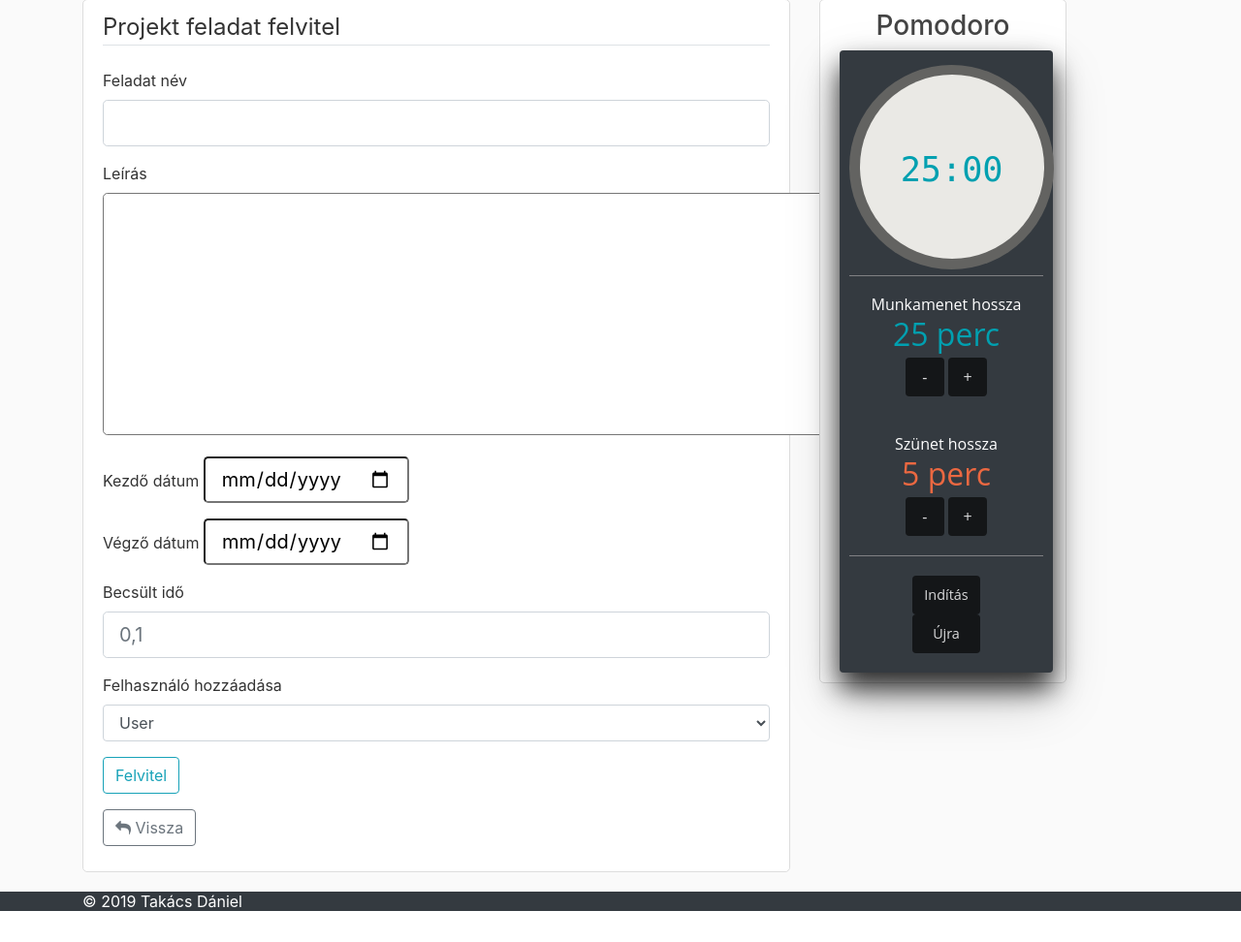
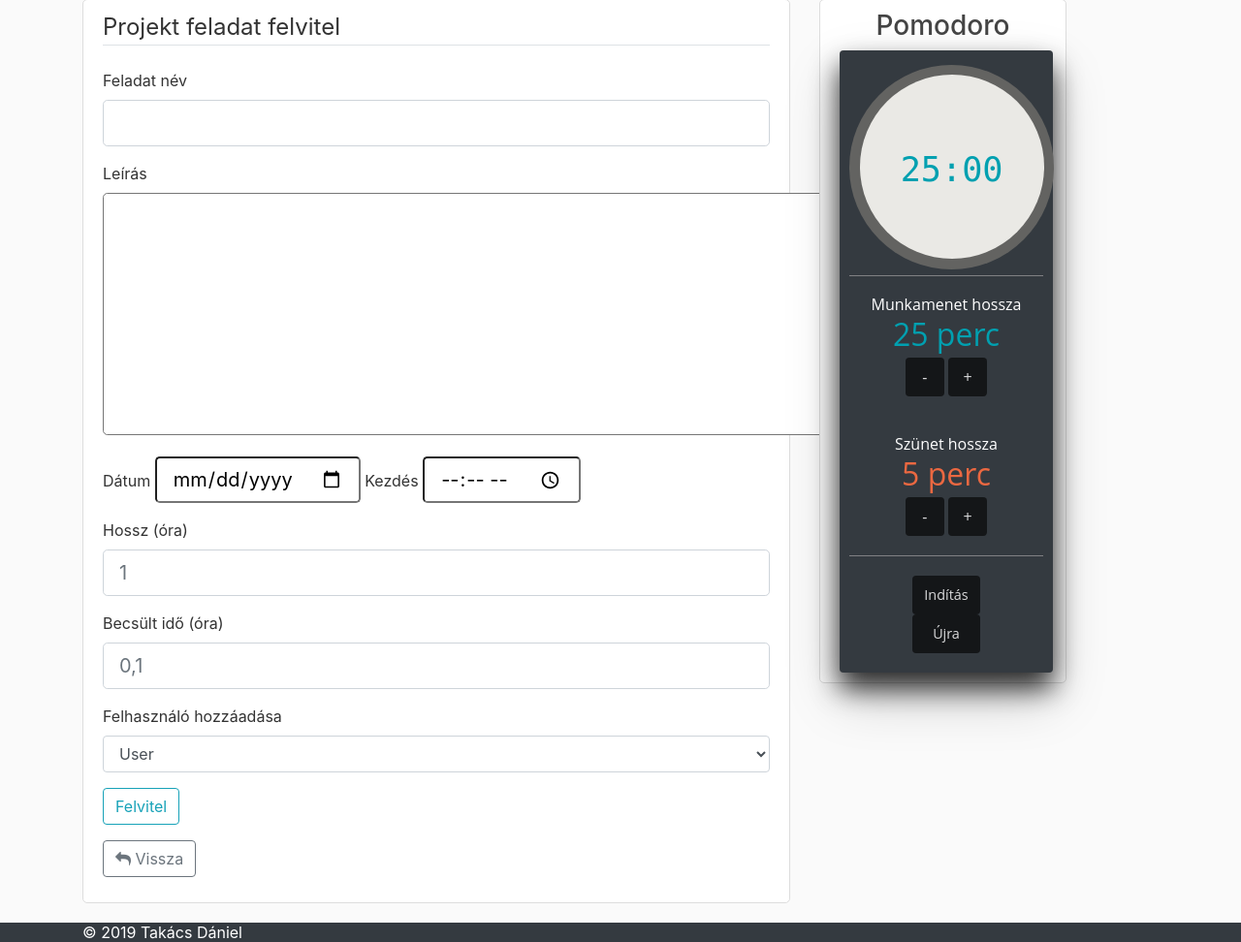
Before and after one commit to takiqt/projectManage, a Flask app: page /addProjectJob/1 in a window 1280 px wide. Shown: the part 80-1052 px from the top of the page at 97% size. Before the commit the page ends 1020 px from the top, so only its background shows below. Run offline with Flask 2, Linux system fonts and the light colour scheme; a user stored in the database is signed in; tables that the repository leaves empty hold one stand-in row (values such as "Sample post"); parts of the project's set-up code (start-up, migrations or seed data) failed here and were passed over; some libraries are stand-ins or nearby versions.

Commit message:
FF ˛#5b, #6a,b
11.05.

```diff
--- a/projectmanage/forms.py
+++ b/projectmanage/forms.py
@@ -1,6 +1,6 @@
 from flask_wtf import FlaskForm
-from wtforms import Form, StringField, FloatField, DateField, DateTimeField, IntegerField, SelectField, TextAreaField, PasswordField, SubmitField, BooleanField
-from wtforms.validators import DataRequired, Length, Email, EqualTo, ValidationError
+from wtforms import Form, StringField, FloatField, DateField, TimeField, IntegerField, SelectField, TextAreaField, PasswordField, SubmitField, BooleanField
+from wtforms.validators import DataRequired, Length, Email, EqualTo, ValidationError, NumberRange
 from wtforms.ext.sqlalchemy.fields import QuerySelectField
 
 class RegisterFrom(FlaskForm):
@@ -153,9 +153,16 @@ class AddProjectJobForm(FlaskForm):
                 ])
     description = TextAreaField('Leírás', validators=[DataRequired(message="Megadása kötelező!")])
     users = QuerySelectField('Felhasználó hozzáadása', allow_blank=False, get_label='fullName')
-    dateStart = DateField('Kezdő dátum', format='%Y-%m-%d', validators=[DataRequired(message="Megadása kötelező!")])
-    dateEnd = DateField('Végző dátum', format='%Y-%m-%d', validators=[DataRequired(message="Megadása kötelező!")])
-    estimatedTime = FloatField('Becsült idő', validators=[DataRequired(message="Megadása kötelező!")])
+    date = DateField('Dátum', format='%Y-%m-%d', validators=[DataRequired(message="Megadása kötelező!")])
+    start = TimeField('Kezdés', validators=[DataRequired(message="Megadása kötelező!")])
+    duration = IntegerField('Hossz', validators=[
+        DataRequired(message="Megadása kötelező!"),
+        NumberRange(min=1, message="Minimum 1-nek kell lennie!")
+        ])
+    estimatedTime = FloatField('Becsült idő', validators=[
+        DataRequired(message="Megadása kötelező!"),
+        NumberRange(min=1, message="Minimum 1-nek kell lennie!")
+        ])
     save = SubmitField('Felvitel')
 
 class AddProjectWorkTimeForm(FlaskForm):
--- a/projectmanage/routes.py
+++ b/projectmanage/routes.py
@@ -6,7 +6,7 @@ from projectmanage.models import User, Project, ProjectJob, ProjectJobLink, Proj
 from projectmanage.forms import *
 from projectmanage.functions import *
 from projectmanage.api import *
-from datetime import datetime
+from datetime import datetime, timedelta
 import pprint
 
 # ----
@@ -74,7 +74,7 @@ def addProject():
         [response]
     """
     form = AddProjectForm()
-    if form.validate_on_submit():
+    if form.validate_on_submit() and form.dateStart.data <= form.dateEnd.data:
         oldProject = Project.query.filter_by(name=form.name.data).first()
         if oldProject is not None:
             flash(f'{form.name.data} - Adott néven már van rögzített projekt!', 'danger')
@@ -98,6 +98,8 @@ def addProject():
             flash(f'Sikeres projekt felvitel!', 'success')
             return redirect(url_for('projects'))
     else:
+        if request.method == 'POST':
+            flash('Kezdésnek ({}) korábban kell lennie mint a Végzésnek ({})!'.format(form.dateStart.data, form.dateEnd.data), 'danger')
         data = {
             'form' : form,
             'modify' : False,
@@ -116,7 +118,12 @@ def projectData(projectId):
     Returns:
         [response]
     """
+
+
     project = Project.query.get_or_404(projectId)
+    if current_user.admin == False and project not in User.getUserVisibleProjects(current_user.id):
+        return redirect(url_for('projects'))
+
     sumHours = 0
     worktimesAll = []
     for job in project.projectJobs:
@@ -281,6 +288,8 @@ def projectLeaders(projectId):
         [response]
     """
     project = Project.query.get_or_404(projectId)
+    if current_user.id != project.creatorUserId:
+        return redirect(url_for('index'))
     form = AddProjectLeader()
     form.users.query = User.query.order_by(User.fullName).all()
 
@@ -311,6 +320,8 @@ def projectWorkers(projectId):
         [response]
     """
     project = Project.query.get_or_404(projectId)
+    if current_user.id != project.creatorUserId:
+        return redirect(url_for('index'))
     form = AddProjectWorker()
     form.users.query = User.query.order_by(User.fullName).all()
 
@@ -341,6 +352,7 @@ def deleteProjectLeader(projectId):
         [response]
     """
     project = Project.query.get_or_404(projectId)
+
     if current_user == project.creator:
         userId = request.form.get('delUserId')
         user = User.query.filter_by(id=userId).first()
@@ -384,19 +396,28 @@ def addProjectJob(projectId):
     Returns:
         [response]
     """
+    project = Project.query.get_or_404(projectId)
+    if current_user not in project.leaders:
+        return redirect(url_for('projects'))
     form = AddProjectJobForm()
     form.users.query = User.query.order_by(User.fullName).all()
     if form.validate_on_submit():
+        date = form.date.data
+        start = form.start.data
+        duration = form.duration.data
+        dateStart = datetime.combine(date, start)
+        dateEnd = dateStart + timedelta(hours=duration)
+
         projectJobData = {
             'name' : form.name.data,
             'description' : form.description.data,
+            'dateStart' : dateStart,
+            'dateEnd' : dateEnd,
             'estimatedTime' : form.estimatedTime.data,
-            'dateStart' : form.dateStart.data,
-            'dateEnd' : form.dateEnd.data,
+            'duration' : duration,
             'creatorUserId' : current_user.id,
             'workerUserId' : form.users.data.id,
             'projectId' : projectId,
-            'duration' : 10,
         }
         projectJob = ProjectJob(**projectJobData)
         db.session.add(projectJob)
@@ -517,6 +538,8 @@ def register():
     Returns:
         [response]
     """
+    if current_user.admin != True:
+        return redirect(url_for('index'))
     form = RegisterFrom()
     if form.validate_on_submit():
         oldUser = User.query.filter(or_(User.userName == form.userName.data, User.email == form.email.data)).first()
@@ -541,8 +564,6 @@ def register():
             flash(f'Felhasználó regisztrálva {form.userName.data}', 'success')
             return redirect(url_for('users'))
     else:
-        if current_user.admin != True:
-            return render_template('home.html')
         data = {
             'form' : form,
             'activeLink' : 'users',
@@ -587,7 +608,10 @@ def login():
         password = form.password.data
         remember = True if request.form.get('remember') else False
 
-        user = User.query.filter_by(userName=userName).first()
+        user = User.query.filter(and_(
+            User.userName == userName,
+            User.deleted == False
+        )).first()
 
         if user and bcrypt.check_password_hash(user.password, password):
             login_user(user, remember=remember)
@@ -751,7 +775,10 @@ def sendMessage(targetUserId, subject):
         [response]
     """
     form = SendMessageForm()
-    form.toUserId.query = User.query.filter(User.id!=current_user.id).order_by(User.fullName).all()
+    form.toUserId.query = User.query.filter(and_(
+        User.id != current_user.id,
+        User.deleted == False
+    )).order_by(User.fullName).all()
     if form.validate_on_submit() and form.toUserId.data.id != current_user.id:
         messageData = {
             'text' : form.text.data,
@@ -796,7 +823,11 @@ def loadMessage(messageId, fromPage):
         flash(f'Üzenet olvasottra állítva!', 'success')
 
     message.text = message.text.replace('\n', '<br />')
-    return render_template('User/messageData.html', message=message, activeLink=fromPage)
+    data = {
+        'message' : message,
+        'activeLink' : fromPage,
+    }
+    return render_template('User/messageData.html', **data)
 
 @app.route('/inbox')
 @login_required
@@ -807,7 +838,11 @@ def inbox():
         [response]
     """
     messages = UserMessage.getRecievedMessages(current_user.id)
-    return render_template('User/inbox.html', messages=messages, activeLink='inbox')
+    data = {
+        'messages' : messages,
+        'activeLink' : 'inbox',
+    }
+    return render_template('User/inbox.html', **data)
 
 @app.route('/sent')
 @login_required
@@ -818,11 +853,8 @@ def sent():
         [response]
     """
     messages = UserMessage.getSentMessages(current_user.id)
-    return render_template('User/sent.html', messages=messages, activeLink='sent')
-
-@app.route('/gantt')
-def gantt():
-    users = User.query.all()
-    usersSelect =[u.serialize for u in users]
-
-    return render_template('gantt.html', users=users)
+    data = {
+        'messages' : messages,
+        'activeLink' : 'sent',
+    }
+    return render_template('User/sent.html', **data)
--- a/projectmanage/templates/ProjectJob/addProjectJob.html
+++ b/projectmanage/templates/ProjectJob/addProjectJob.html
@@ -1,5 +1,4 @@
 {% extends "layout.html" %}
-
 {% block body %}
 <div class="content-section">
     <form action="" method="POST">
@@ -37,35 +36,46 @@
                     {% endif %}
                 </div>
                 <div class="form-group">
-                    {{ form.dateStart.label(class="form-control-label") }}
-                    {% if form.dateStart.errors %}
-                        {{ form.dateStart(class="form-control form-control-lg is-invalid") }}
+                    {{ form.date.label(class="form-control-label") }}
+                    {% if form.date.errors %}
+                        {{ form.date(id="datePick", class="form-control form-control-lg is-invalid datepicker", type="date") }}
                         <div class="invalid-feedback">
-                            {% for error in form.dateStart.errors %}
+                            {% for error in form.date.errors %}
                                 <span>{{ error }}</span>
                             {% endfor %}
                         </div>
                     {% else %}
-                        {{ form.dateStart(class="form-control-lg datepicker", type="date" ) }}
+                        {{ form.date(id="datePick", class="form-control-lg datepicker", type="date") }}
+                    {% endif %}
+                    {{ form.start.label(class="form-control-label") }}
+                    {% if form.start.errors %}
+                        {{ form.start(class="form-control form-control-lg is-invalid ", type="time") }}
+                        <div class="invalid-feedback">
+                            {% for error in form.start.errors %}
+                                <span>{{ error }}</span>
+                            {% endfor %}
+                        </div>
+                    {% else %}
+                        {{ form.start( class="form-control-lg", type="time") }}
                     {% endif %}
                 </div>
                 <div class="form-group">
-                    {{ form.dateEnd.label(class="form-control-label") }}
-                    {% if form.dateEnd.errors %}
-                    {{ form.dateEnd(class="form-control form-control-lg is-invalid") }}
-                    <div class="invalid-feedback">
-                        {% for error in form.dateEnd.errors %}
-                        <span>{{ error }}</span>
-                        {% endfor %}
-                    </div>
+                    {{ form.duration.label(class="form-control-label") }}&nbsp;(óra)
+                    {% if form.duration.errors %}
+                        {{ form.duration(class="form-control form-control-lg is-invalid", type="number", min="1", step="1", placeholder="1") }}
+                        <div class="invalid-feedback">
+                            {% for error in form.duration.errors %}
+                                <span>{{ error }}</span>
+                            {% endfor %}
+                        </div>
                     {% else %}
-                    {{ form.dateEnd(class="form-control-lg datepicker", type="date") }}
+                        {{ form.duration(class="form-control form-control-lg", type="number", min="1", step="1", placeholder="1") }}
                     {% endif %}
                 </div>
                 <div class="form-group">
-                    {{ form.estimatedTime.label(class="form-control-label") }}
+                    {{ form.estimatedTime.label(class="form-control-label") }}&nbsp;(óra)
                     {% if form.estimatedTime.errors %}
-                        {{ form.estimatedTime(class="form-control form-control-lg is-invalid") }}
+                        {{ form.estimatedTime(class="form-control form-control-lg is-invalid", type="number", min="0.1", step="0.1", placeholder="0,1") }}
                         <div class="invalid-feedback">
                             {% for error in form.estimatedTime.errors %}
                                 <span>{{ error }}</span>
--- a/projectmanage/templates/User/inbox.html
+++ b/projectmanage/templates/User/inbox.html
@@ -1,6 +1,6 @@
 {% extends 'layout.html' %}
 {% block body %}
-
+<h3>Bejövő üzenetek</h3>
 <table class="table table-striped">
     <thead class="thead-dark">
         <tr>
--- a/projectmanage/templates/User/sent.html
+++ b/projectmanage/templates/User/sent.html
@@ -1,6 +1,6 @@
 {% extends 'layout.html' %}
 {% block body %}
-
+<h3>Elküldött üzenetek</h3>
 <table class="table table-striped">
     <thead class="thead-dark">
         <tr>
--- a/projectmanage/templates/layout.html
+++ b/projectmanage/templates/layout.html
@@ -87,8 +87,6 @@
     <script src="https://cdnjs.cloudflare.com/ajax/libs/popper.js/1.14.7/umd/popper.min.js" integrity="sha384-UO2eT0CpHqdSJQ6hJty5KVphtPhzWj9WO1clHTMGa3JDZwrnQq4sF86dIHNDz0W1" crossorigin="anonymous"></script>
     <script src="https://stackpath.bootstrapcdn.com/bootstrap/4.3.1/js/bootstrap.min.js" integrity="sha384-JjSmVgyd0p3pXB1rRibZUAYoIIy6OrQ6VrjIEaFf/nJGzIxFDsf4x0xIM+B07jRM" crossorigin="anonymous"></script>
     <script src="https://code.jquery.com/ui/1.12.0/jquery-ui.min.js" integrity="sha256-eGE6blurk5sHj+rmkfsGYeKyZx3M4bG+ZlFyA7Kns7E=" crossorigin="anonymous"></script>
-    <!-- DatePicker -->
-    <script src="https://cdnjs.cloudflare.com/ajax/libs/datepicker/0.6.5/datepicker.min.js" integrity="sha256-/7FLTdzP6CfC1VBAj/rsp3Rinuuu9leMRGd354hvk0k=" crossorigin="anonymous"></script>
     <!-- Timer -->
     {% if current_user.is_authenticated %}
       <script src="{{ url_for('static', filename='js/timer.js') }}"></script>
```
Also changed, not shown: projectmanage/templates/User/account.html (+9 -9 lines), projectmanage/templates/User/sendMessage.html (+4 -12 lines), requirements.txt (+7 -0 lines).
